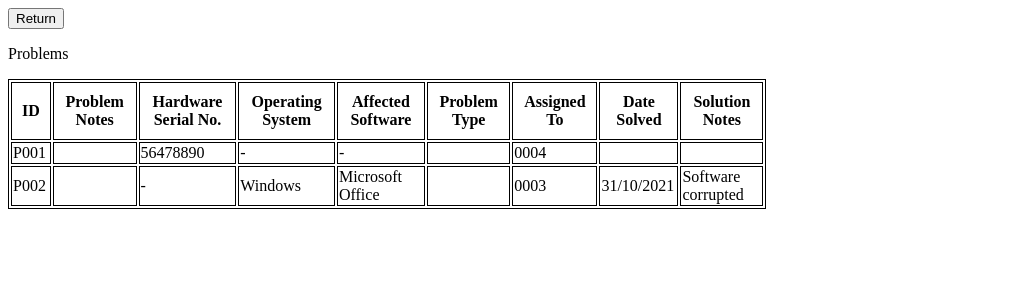
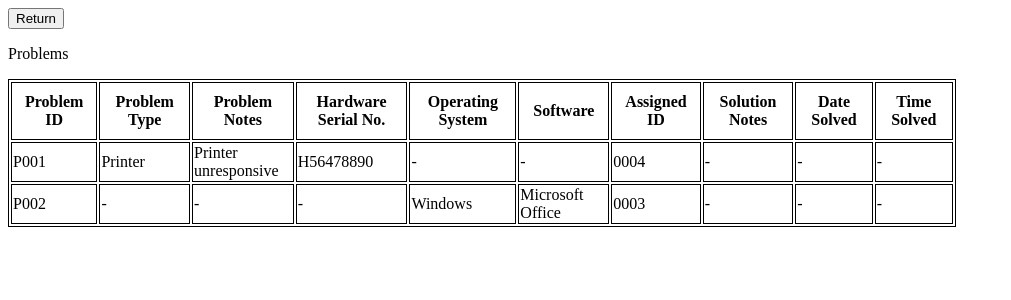
Before and after one commit to Anguishjumps/Year-2-Team-Project, a PHP site: page /Tables/problem.php in a window 1280 px wide. Shown: the top 300 px of the page, without its empty margins (0-1011 px from the left). Run offline with PHP 8.4, Linux system fonts and the light colour scheme.

Commit message:
Update problem.php

```diff
--- a/Pages/Tables/problem.php
+++ b/Pages/Tables/problem.php
@@ -27,7 +27,7 @@ table {
   <!--margin-left: auto;
   margin-right: auto;-->
   table-layout: fixed;
-  width: 60%;
+  width: 75%;
 }
 
 th {
@@ -47,39 +47,42 @@ th {
 <table>
 
 	<tr>
-		<th> ID </th>
+		<th> Problem ID </th>
+		<th> Problem Type </th>
 		<th> Problem Notes </th>
 		<th> Hardware Serial No. </th>
 		<th> Operating System </th>
-		<th> Affected Software </th>
-		<th> Problem Type </th>
-		<th> Assigned To </th>
+		<th> Software </th>
+		<th> Assigned ID </th>
+		<th> Solution Notes </th>
 		<th> Date Solved </th>
-		<th> Solution Notes </th>
+		<th> Time Solved </th>
 	</tr>
 
 	<tr>
 		<td> P001 </td>
-		<td>  </td>
-		<td> 56478890 </td>
+		<td> Printer </td>
+		<td> Printer unresponsive </td>
+		<td> H56478890 </td>
 		<td> - </td>
 		<td> - </td>
-		<td>  </td>
 		<td> 0004 </td>
-		<td>  </td>
-		<td>  </td>
+		<td> - </td>
+		<td> - </td>
+		<td> - </td>
 	</tr>
 
 	<tr>
 		<td> P002 </td>
-		<td>  </td>
+		<td> - </td>
+		<td> - </td>
 		<td> - </td>
 		<td> Windows </td>
 		<td> Microsoft Office </td>
-		<td>  </td>
 		<td> 0003 </td>
-		<td> 31/10/2021 </td>
-		<td> Software corrupted </td>
+		<td> - </td>
+		<td> - </td>
+		<td> - </td>
 	</tr>
 
 
@@ -87,3 +90,5 @@ th {
 </table>
 
 </body>
+
+</html>
```
